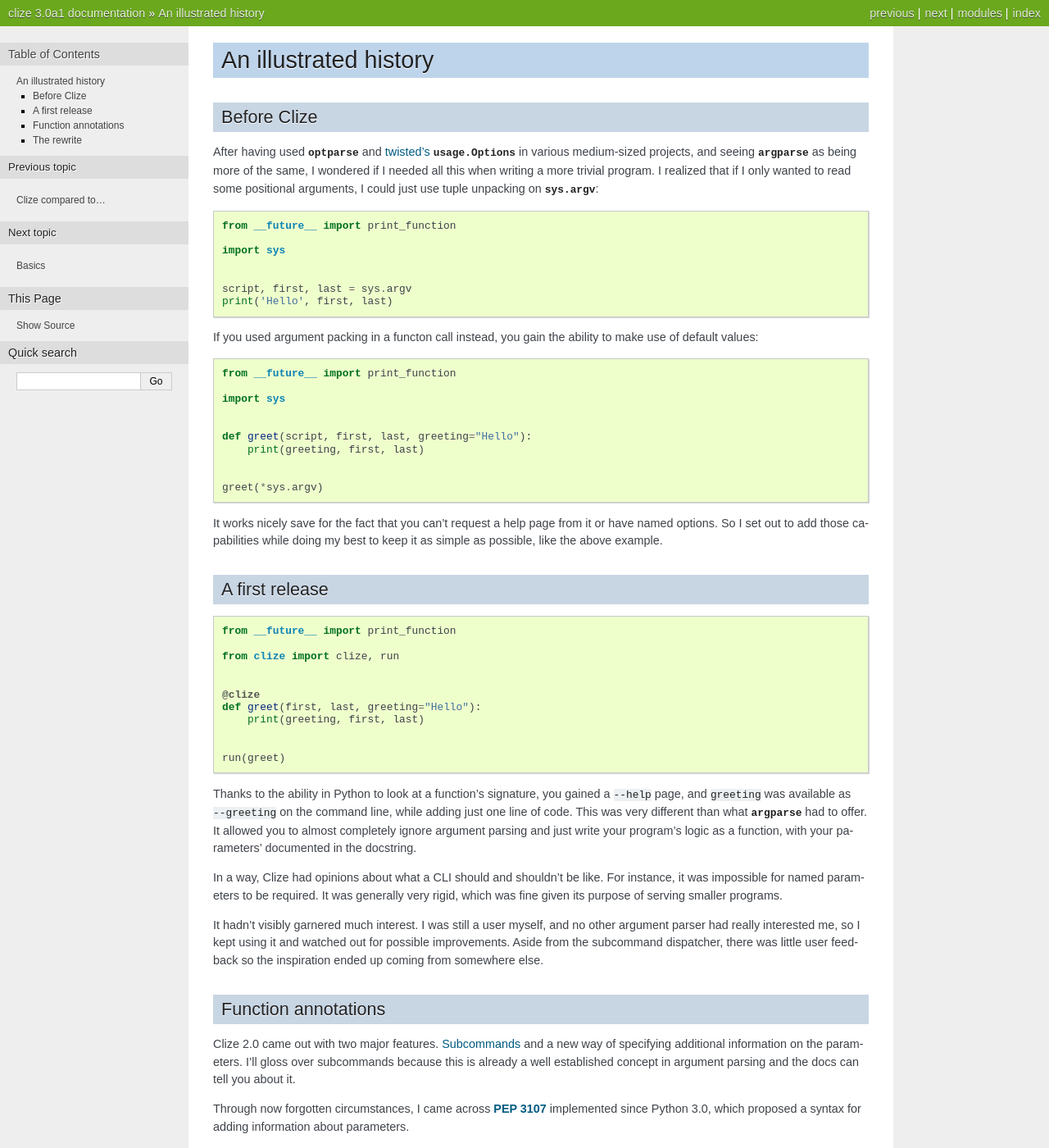
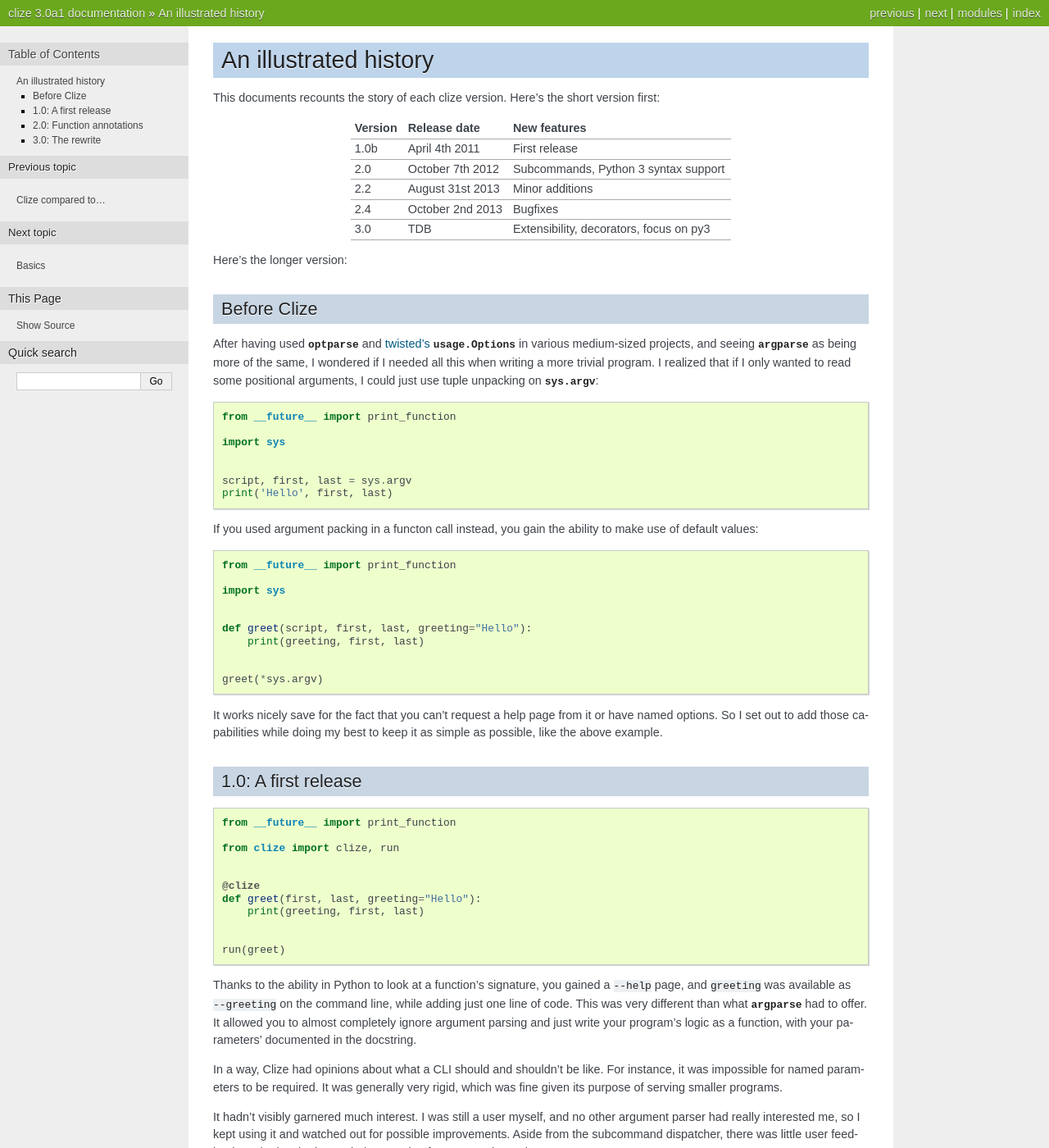
Before and after one commit to epsy/clize, a Sphinx documentation site: the page built from docs/history.rst, in a window 1280 px wide and 1400 px high. Shown: the whole window at 82% size. Built offline with Sphinx 7.4.7, drawn with Linux system fonts in a browser that asks for light colours; some of the changed text lies outside the part shown.

Commit message:
Added a version table to the history document.

```diff
--- a/docs/history.rst
+++ b/docs/history.rst
@@ -2,6 +2,21 @@
 
 An illustrated history
 ----------------------
+
+This documents recounts the story of each clize version. Here's the short
+version first:
+
+======= =================== =========================
+Version Release date        New features
+======= =================== =========================
+1.0b    April 4th 2011      First release
+2.0     October 7th 2012    Subcommands, Python 3 syntax support
+2.2     August 31st 2013    Minor additions
+2.4     October 2nd 2013    Bugfixes
+3.0     TDB                 Extensibility, decorators, focus on py3
+======= =================== =========================
+
+Here's the longer version:
 
 
 .. _before clize:
@@ -50,8 +65,8 @@
 
 .. _first release:
 
-A first release
-...............
+1.0: A first release
+....................
 
 .. code-block:: python
 
@@ -87,8 +102,8 @@
 
 .. _history annotations:
 
-Function annotations
-....................
+2.0: Function annotations
+.........................
 
 Clize 2.0 came out with two major features. :ref:`Subcommands <multiple
 commands>` and a new way of specifying additional information on the
@@ -155,8 +170,8 @@
 
 .. _history rewrite:
 
-The rewrite
-...........
+3.0: The rewrite
+................
 
 Python 3.3 introduced `inspect.signature`, an alternative to the rough
 `inspect.getfullargspec`. This provided an opportunity to start again from
```
